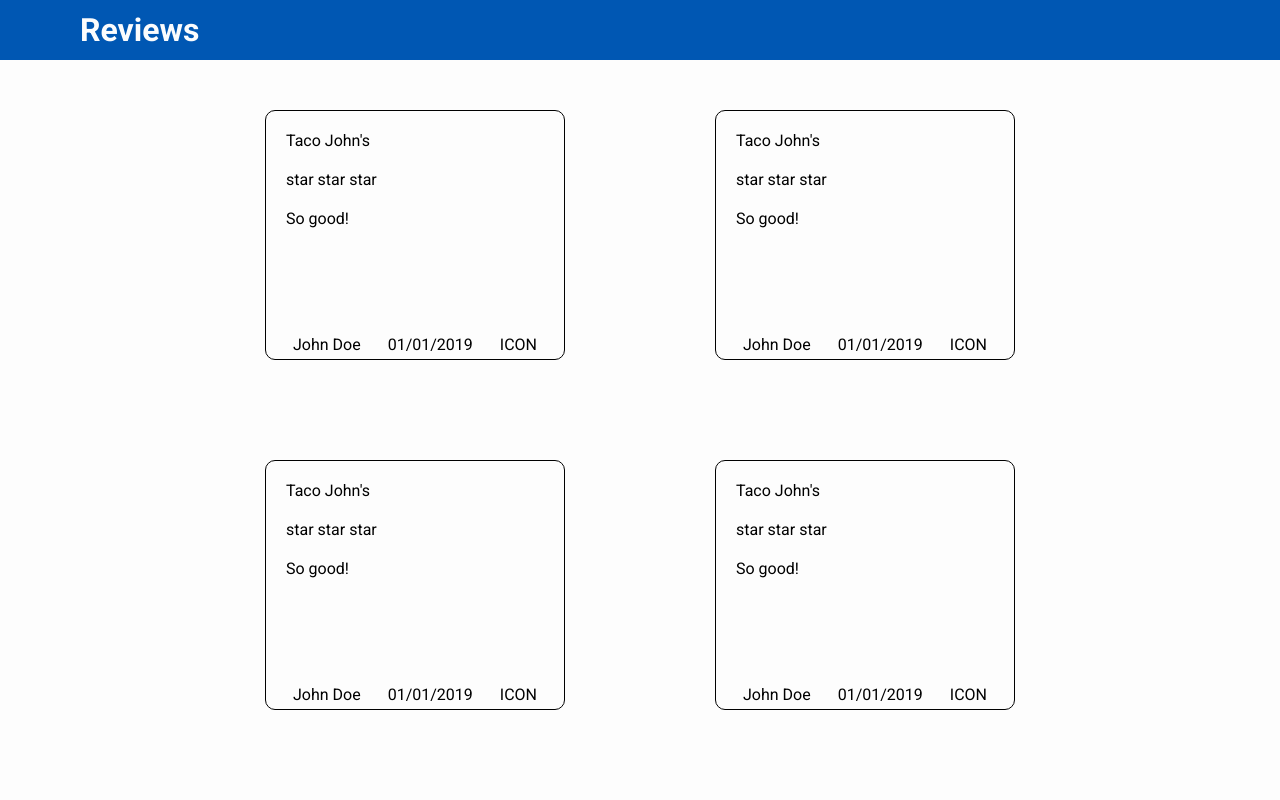
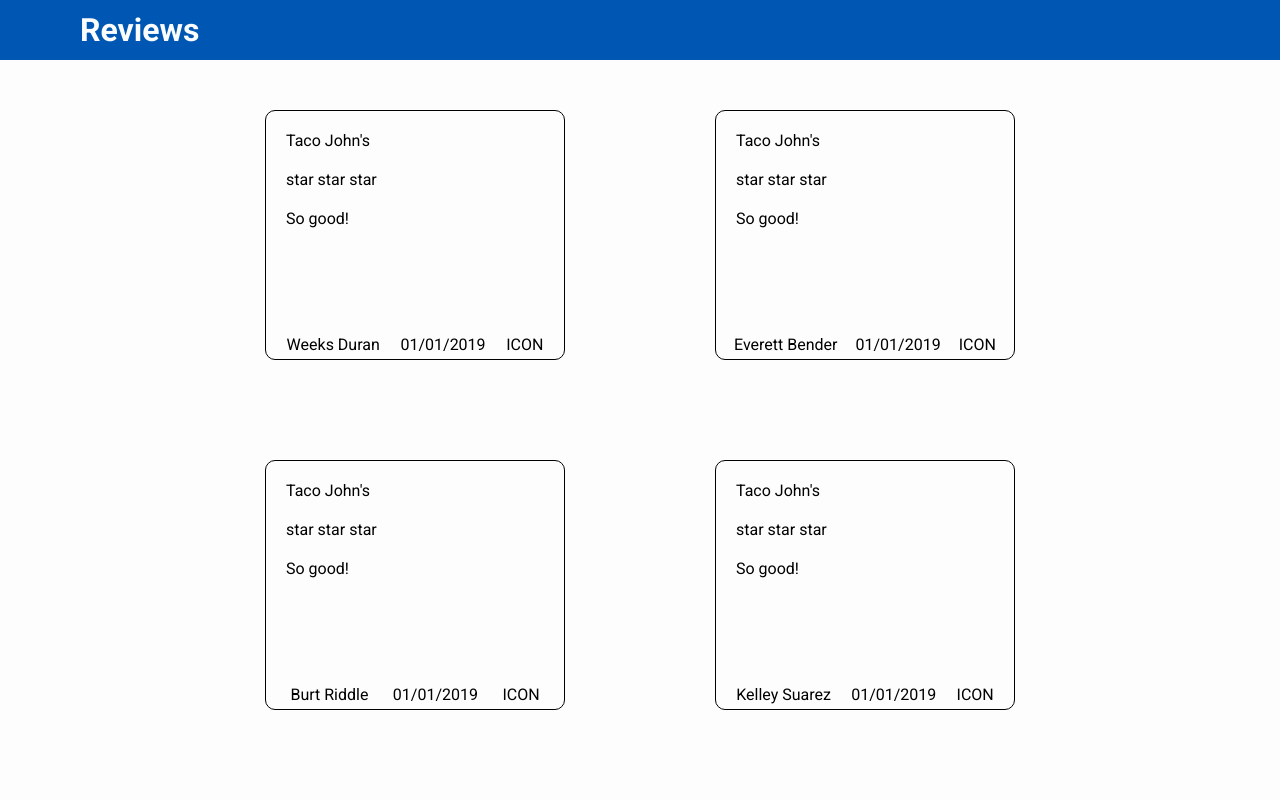
Before and after one commit to taujeng/reviewTracker, a React (Create React App) app: page / in a window 1280 px wide. Shown: the top 800 px of the page. Built offline with nearby package versions, Linux system fonts and the light colour scheme.

Commit message:
Map dummydata into Post components

```diff
--- a/src/App.js
+++ b/src/App.js
@@ -1,11 +1,11 @@
 import Header from './components/Header';
-import Reviews from './components/Reviews';
+import Body from './components/Body';
 
 function App() {
   return (
     <div className="App">
       <Header />
-      <Reviews />
+      <Body />
     </div>
   );
 }
--- /dev/null
+++ b/src/components/Body.js
@@ -0,0 +1,25 @@
+import React from 'react'
+import Post from './Post'
+
+
+const Body = () => {
+
+  const reviewData = require('../reviews.json')
+  console.log(reviewData)
+
+  console.log(reviewData.map(item=> item.author))
+
+
+
+
+
+  return (
+    <section className='review-container'>
+      { reviewData.map((item, index) =>
+        (<Post key={index} author={item.author} />
+      ))}
+    </section>
+  )
+}
+
+export default Body;
--- a/src/components/Post.js
+++ b/src/components/Post.js
@@ -1,13 +1,13 @@
 import React from 'react';
 
-const Post = () => {
+const Post = ({ author }) => {
   return (
     <div className="post-container">
       <div className="post-title post">Taco John's</div>
       <div className="post-rating post">star star star</div>
       <div className="post-body post">So good!</div>
       <div className="post-footer">
-        <div className="post-footer-name">John Doe</div>
+        <div className="post-footer-name">{author}</div>
         <div className="post-footer-date">01/01/2019</div>
         <div className="post-footer-comments">ICON</div>
       </div>
--- a/src/components/Reviews.js
+++ /dev/null
@@ -1,17 +0,0 @@
-import React from 'react'
-import Post from './Post'
-
-const Reviews = () => {
-  return (
-    <section className='review-container'>
-      <Post />
-      <Post />
-      <Post />
-      <Post />
-      <Post />
-      <Post />
-    </section>
-  )
-}
-
-export default Reviews
--- a/src/reviews.json
+++ b/src/reviews.json
@@ -1,4 +1,3 @@
-const reviews =
 [
   {
     "id": "5d707203b65083001e956f0a",
@@ -201,5 +200,3 @@
     "content": "Labore eiusmod esse reprehenderit ea et irure ipsum aliqua sit amet exercitation laboris ut est. Ex veniam id duis labore pariatur voluptate ipsum sunt laboris. Sit elit ipsum consectetur elit ipsum exercitation eu ullamco. Consequat ea ea sunt aliquip laboris excepteur consectetur duis. Pariatur ipsum laborum fugiat labore eiusmod laboris Lorem exercitation elit tempor nisi dolor eiusmod. Proident consequat eu ullamco amet quis sint velit nostrud.\r\n"
   }
 ]
-
-export default reviews
```
